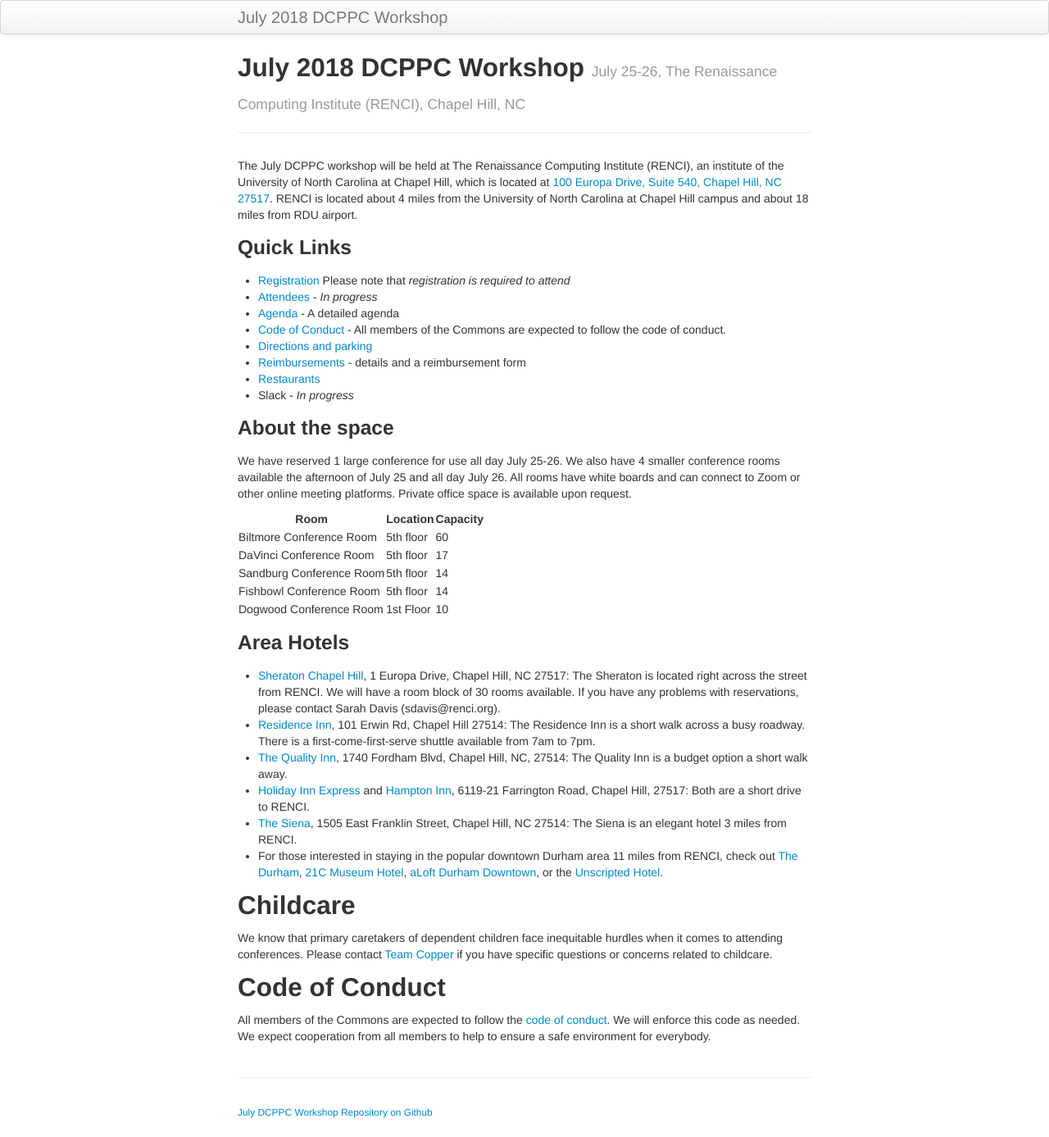
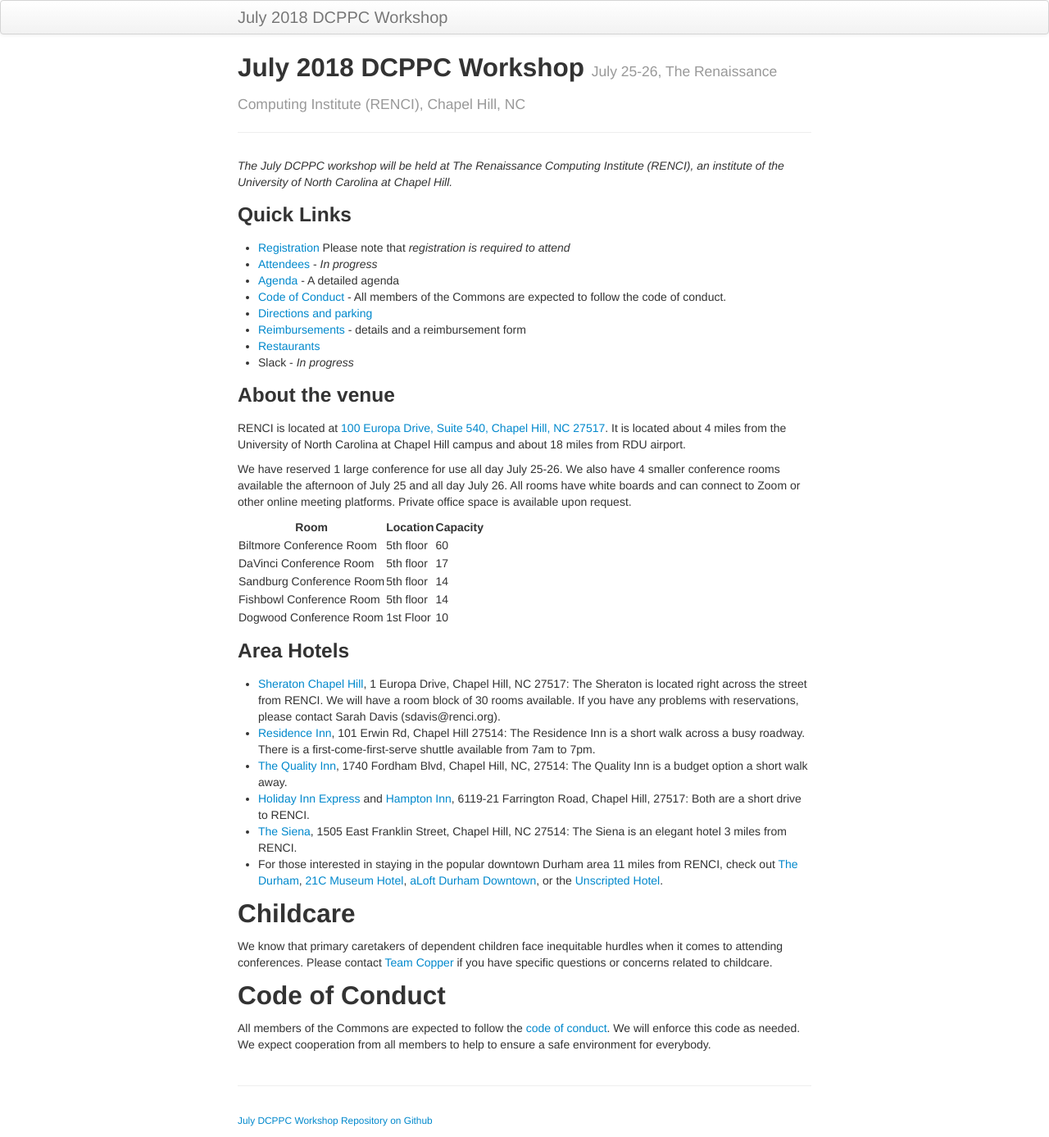
Before and after one commit to dcppc/2018-july-workshop, a Jekyll site: the page built from docs/index.md, in a window 1280 px wide. Shown: the whole page at 82% size. Built offline with Jekyll 4.4.1, drawn with Linux system fonts in a browser that asks for light colours; part of the change alters nothing that is shown.

Commit message:
update feel of index

```diff
--- a/docs/index.md
+++ b/docs/index.md
@@ -4,7 +4,7 @@ title: July 2018 DCPPC Workshop
 tagline: July 25-26, The Renaissance Computing Institute (RENCI), Chapel Hill, NC
 ---
 
-The July DCPPC workshop will be held at The Renaissance Computing Institute (RENCI), an institute of the University of North Carolina at Chapel Hill, which is located at [100 Europa Drive, Suite 540, Chapel Hill, NC 27517](https://www.google.com/maps/place/100+Europa+Dr,+Chapel+Hill,+NC+27517/@35.9392635,-79.020576,17z/data=!3m1!4b1!4m5!3m4!1s0x89ace7f888b92489:0x726a47e95db81d35!8m2!3d35.9392635!4d-79.0183873). RENCI is located about 4 miles from the University of North Carolina at Chapel Hill campus and about 18 miles from RDU airport.
+_The July DCPPC workshop will be held at The Renaissance Computing Institute (RENCI), an institute of the University of North Carolina at Chapel Hill._
 
 ### Quick Links
 
@@ -17,7 +17,9 @@ The July DCPPC workshop will be held at The Renaissance Computing Institute (REN
 - [Restaurants](./restaurants.md)
 - Slack - _In progress_
 
-### About the space
+### About the venue
+
+RENCI is located at [100 Europa Drive, Suite 540, Chapel Hill, NC 27517](https://www.google.com/maps/place/100+Europa+Dr,+Chapel+Hill,+NC+27517/@35.9392635,-79.020576,17z/data=!3m1!4b1!4m5!3m4!1s0x89ace7f888b92489:0x726a47e95db81d35!8m2!3d35.9392635!4d-79.0183873). It is located about 4 miles from the University of North Carolina at Chapel Hill campus and about 18 miles from RDU airport.
 
 We have reserved 1 large conference for use all day July 25-26. We also have 4 smaller conference rooms available the afternoon of July 25 and all day July 26. All rooms have white boards and can connect to Zoom or other online meeting platforms. Private office space is available upon request.
 
```
